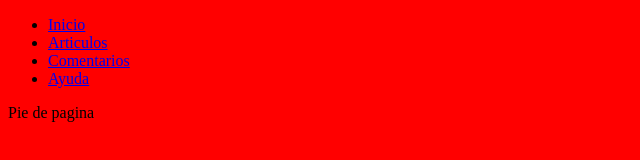
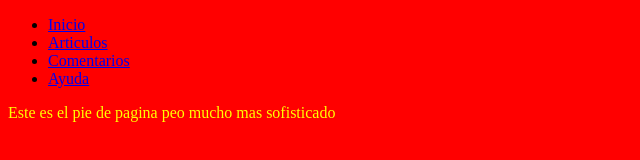
Before and after one commit to davidses/git_codigofacilito, a plain HTML site: page index.html in a window 1280 px wide. Shown: the whole page, without its empty margins (0-640 px from the left). Drawn offline with Linux system fonts and the light colour scheme.

Commit message:
Texto de pie de pagina con estilo

```diff
--- a/css/stylus.css
+++ b/css/stylus.css
@@ -1,3 +1,7 @@
 body{
 	background-color: red;
 }
+
+.footer{
+	color: yellow;
+}
--- a/index.html
+++ b/index.html
@@ -14,8 +14,8 @@
 			<li><a href="#">Ayuda</a></li>
 		</ul>
 	</nav>
-	<footer>
-		<p>Pie de pagina</p>
+	<footer class="footer">
+		<p>Este es el pie de pagina peo mucho mas sofisticado</p>
 	</footer>
 </body>
 </html>
```
